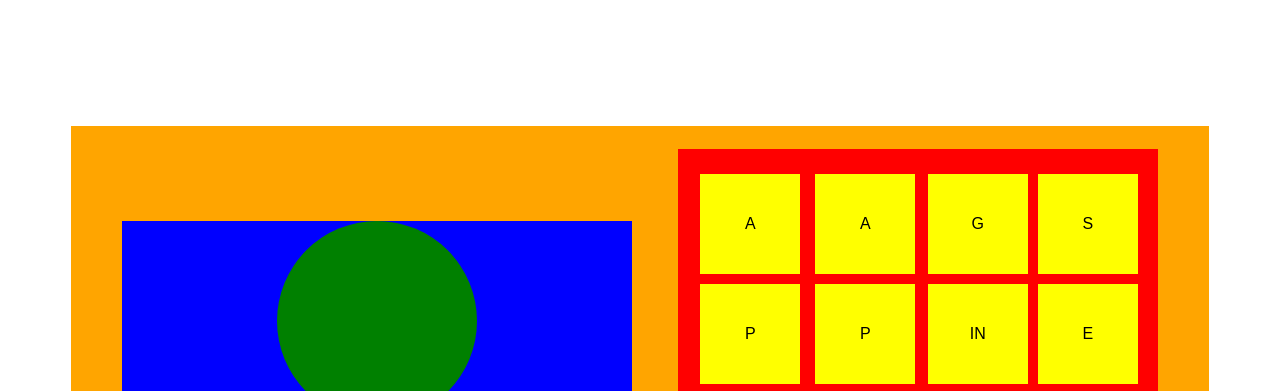
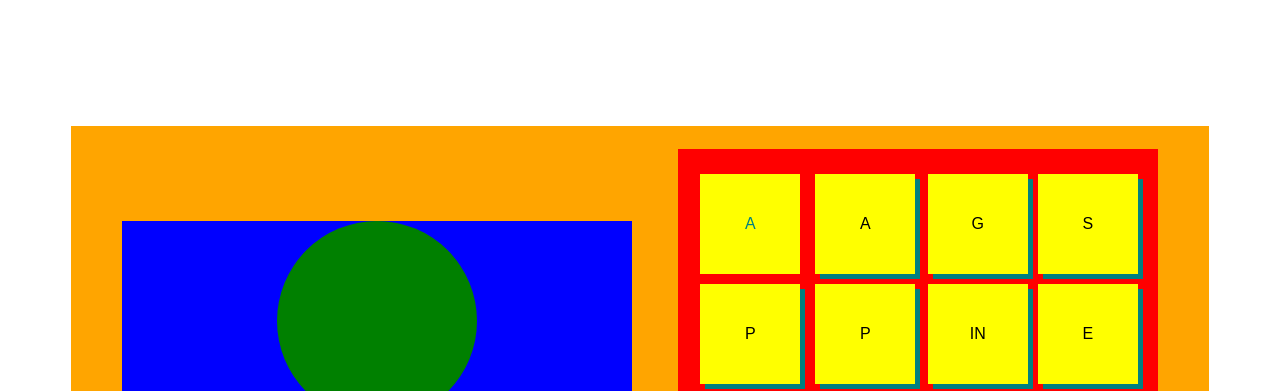
Before and after one commit to HannahSolis/HannahSolis.github.io, a plain HTML site: page index.html in a window 1280 px wide. In both pictures the pointer is over the element 750 px from the left and 224 px from the top of the page. Shown: the top 391 px of the page. Drawn offline with Linux system fonts and the light colour scheme; a web font is replaced by a local one.

Commit message:
added button's effects and animation

```diff
--- a/styles.css
+++ b/styles.css
@@ -92,6 +92,14 @@ p {
     flex-direction: column;
     align-items: center;
     justify-content: center;
+    box-shadow: 5px 5px teal;
+    transition: all 0.3s ease-in-out;
+}
+
+.boton:hover {
+    box-shadow: none;
+    color:teal;
+    transition: all 0.3s ease-in-out;
 }
 
 .container {
```
